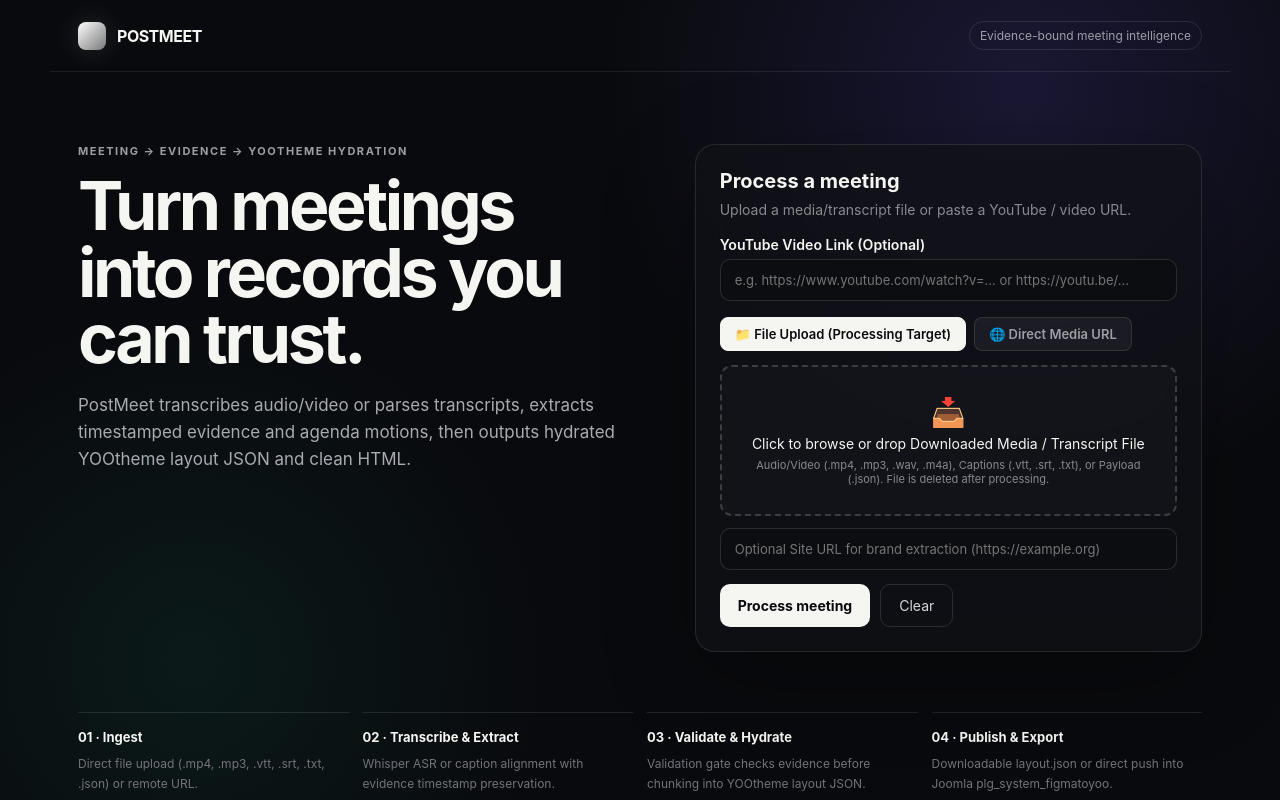
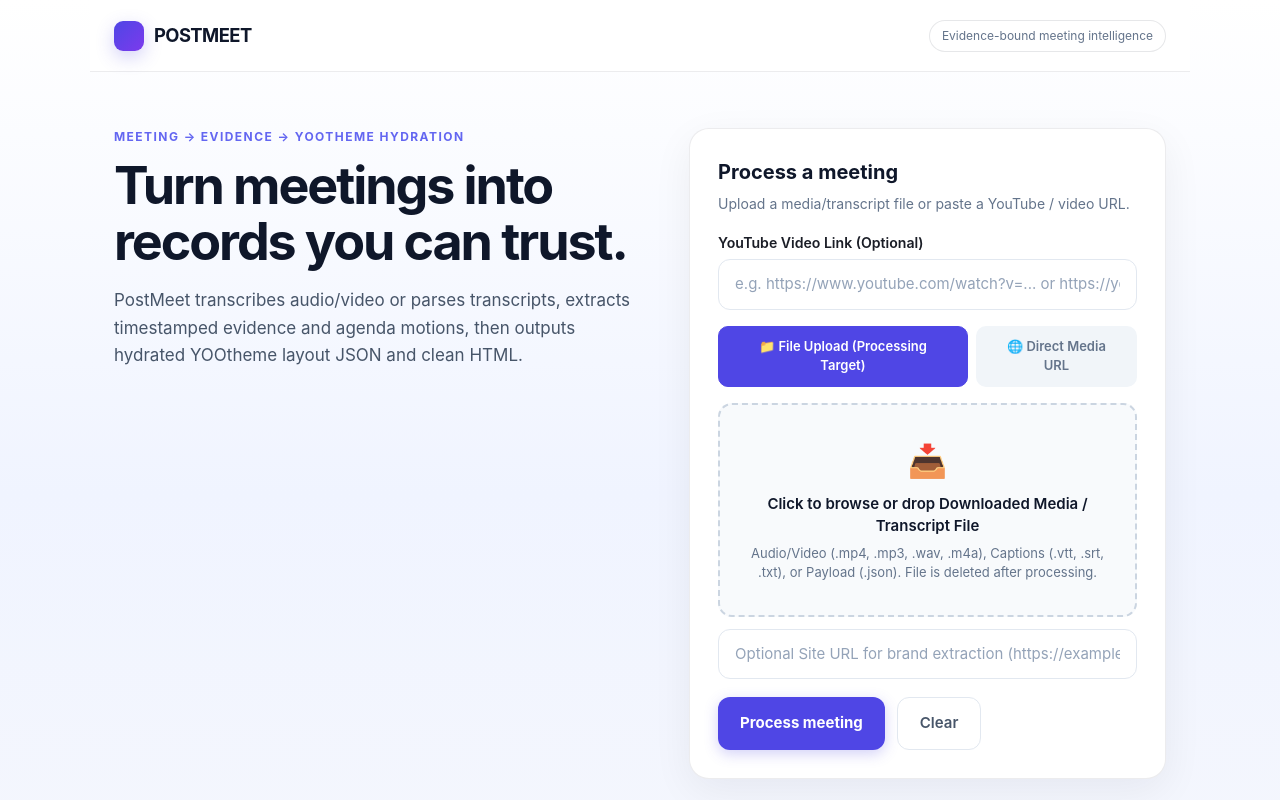
Before and after one commit to Ig0tU/postmeet, a Next.js app: page / in a window 1280 px wide. Shown: the top 800 px of the page. Built offline with nearby package versions, Linux system fonts and the light colour scheme.

Commit message:
Bright, inviting UI foundation for non-technical users

```diff
--- a/app/globals.css
+++ b/app/globals.css
@@ -1,64 +1,450 @@
 * { box-sizing: border-box; }
 html, body { margin: 0; min-height: 100%; }
-body { background: #090a0d; color: #f5f5f2; font-family: Inter, ui-sans-serif, system-ui, -apple-system, BlinkMacSystemFont, "Segoe UI", sans-serif; }
+body {
+  background: #f7f8fc;
+  color: #1a1d26;
+  font-family: Inter, ui-sans-serif, system-ui, -apple-system, BlinkMacSystemFont, "Segoe UI", sans-serif;
+  line-height: 1.5;
+}
 button, input { font: inherit; }
 button { cursor: pointer; }
-.shell { min-height: 100vh; overflow-x: hidden; background: radial-gradient(circle at 80% 10%, rgba(116, 93, 255, .16), transparent 32%), radial-gradient(circle at 15% 70%, rgba(35, 211, 165, .08), transparent 28%), #090a0d; }
-.nav { height: 72px; display: flex; align-items: center; justify-content: space-between; max-width: 1180px; margin: 0 auto; padding: 0 28px; border-bottom: 1px solid rgba(255,255,255,.08); }
-.brand { display: flex; gap: 11px; align-items: center; font-weight: 750; letter-spacing: -.03em; }
-.mark { width: 28px; height: 28px; border-radius: 8px; background: linear-gradient(135deg, #fff, #777); box-shadow: 0 0 28px rgba(255,255,255,.14); }
-.badge { color: #9d9da5; font-size: 12px; border: 1px solid rgba(255,255,255,.1); border-radius: 999px; padding: 6px 10px; }
-.hero { max-width: 1180px; margin: 0 auto; padding: 72px 28px 60px; display: grid; grid-template-columns: 1.05fr .95fr; gap: 56px; align-items: start; }
-.eyebrow { color: #9d9da5; text-transform: uppercase; letter-spacing: .14em; font-size: 11px; font-weight: 700; }
-h1 { margin: 14px 0 20px; max-width: 720px; font-size: clamp(40px, 6vw, 68px); line-height: .98; letter-spacing: -.05em; }
-.lede { max-width: 650px; color: #a9a9b1; font-size: 17px; line-height: 1.6; }
-.card { border: 1px solid rgba(255,255,255,.1); background: rgba(17,18,23,.76); backdrop-filter: blur(22px); border-radius: 20px; padding: 24px; box-shadow: 0 24px 90px rgba(0,0,0,.28); }
-.card h2 { margin: 0 0 6px; font-size: 20px; }
-.card p { margin: 0 0 16px; color: #898991; font-size: 14px; line-height: 1.5; }
 
-.tabs { display: flex; gap: 8px; margin-bottom: 14px; }
-.tab-btn { background: rgba(255,255,255,.05); border: 1px solid rgba(255,255,255,.1); border-radius: 8px; padding: 8px 14px; color: #9d9da5; font-size: 13px; font-weight: 600; transition: all .2s; }
-.tab-btn.active { background: #f5f5f2; color: #090a0d; border-color: #f5f5f2; }
+/* Layout */
+.shell {
+  min-height: 100vh;
+  overflow-x: hidden;
+  background: linear-gradient(180deg, #ffffff 0%, #f0f4ff 45%, #f7f8fc 100%);
+}
 
-.dropzone { border: 2px dashed rgba(255,255,255,.18); border-radius: 12px; padding: 28px 16px; text-align: center; cursor: pointer; transition: all .2s; background: rgba(255,255,255,.02); }
-.dropzone:hover, .dropzone.dragover { border-color: rgba(255,255,255,.5); background: rgba(255,255,255,.05); }
-.dropzone-icon { font-size: 28px; margin-bottom: 6px; }
-.dropzone-label { font-size: 14px; color: #f5f5f2; }
-.dropzone-hint { font-size: 11px; color: #898991; margin-top: 6px; }
+.nav {
+  height: 72px;
+  display: flex;
+  align-items: center;
+  justify-content: space-between;
+  max-width: 1100px;
+  margin: 0 auto;
+  padding: 0 24px;
+  border-bottom: 1px solid rgba(15, 23, 42, 0.08);
+  background: rgba(255, 255, 255, 0.85);
+  backdrop-filter: blur(12px);
+  position: sticky;
+  top: 0;
+  z-index: 20;
+}
 
-.input { width: 100%; background: #0c0d11; color: #fff; border: 1px solid rgba(255,255,255,.13); border-radius: 10px; padding: 12px 14px; outline: none; font-size: 13px; }
-.input:focus { border-color: rgba(255,255,255,.38); }
-.actions { display: flex; gap: 10px; margin-top: 14px; }
-.primary { border: 0; border-radius: 10px; padding: 12px 18px; background: #f5f5f2; color: #090a0d; font-weight: 750; font-size: 14px; transition: opacity .2s; }
-.primary:hover { opacity: .9; }
-.primary:disabled { opacity: .45; cursor: wait; }
-.secondary { border: 1px solid rgba(255,255,255,.12); border-radius: 10px; padding: 12px 18px; background: transparent; color: #d5d5da; font-size: 14px; }
+.brand {
+  display: flex;
+  gap: 10px;
+  align-items: center;
+  font-weight: 750;
+  letter-spacing: -0.03em;
+  font-size: 1.15rem;
+  color: #0f172a;
+}
 
-.status { margin-top: 14px; font-size: 13px; line-height: 1.5; padding: 10px 14px; border-radius: 8px; }
-.status.info { background: rgba(99, 102, 241, .12); color: #a5b4fc; border: 1px solid rgba(99, 102, 241, .25); }
-.status.error { background: rgba(239, 68, 68, .12); color: #fca5a5; border: 1px solid rgba(239, 68, 68, .25); }
-.status.success { background: rgba(16, 185, 129, .12); color: #6ee7b7; border: 1px solid rgba(16, 185, 129, .25); }
+.mark {
+  width: 30px;
+  height: 30px;
+  border-radius: 9px;
+  background: linear-gradient(135deg, #4f46e5, #7c3aed);
+  box-shadow: 0 6px 18px rgba(79, 70, 229, 0.25);
+}
 
-.results-panel { margin-top: 24px; padding-top: 20px; border-top: 1px solid rgba(255,255,255,.1); }
-.results-header { display: flex; justify-content: space-between; align-items: center; margin-bottom: 14px; }
-.results-header h3 { margin: 0; font-size: 16px; color: #6ee7b7; }
-.results-counts { font-size: 12px; color: #9d9da5; }
+.badge {
+  color: #64748b;
+  font-size: 12px;
+  border: 1px solid rgba(15, 23, 42, 0.1);
+  border-radius: 999px;
+  padding: 6px 12px;
+  background: #fff;
+}
 
-.download-grid { display: grid; grid-template-columns: 1fr 1fr; gap: 8px; margin-bottom: 18px; }
-.dl-btn { border: 1px solid rgba(255,255,255,.12); background: rgba(255,255,255,.04); color: #f5f5f2; padding: 10px 12px; border-radius: 8px; font-size: 12px; font-weight: 600; text-align: center; transition: all .2s; }
-.dl-btn:hover { background: rgba(255,255,255,.1); border-color: rgba(255,255,255,.3); }
-.dl-btn.primary { background: #f5f5f2; color: #090a0d; border-color: #f5f5f2; }
-.dl-btn.primary:hover { opacity: .9; }
+/* Hero */
+.hero {
+  max-width: 1100px;
+  margin: 0 auto;
+  padding: 56px 24px 48px;
+  display: grid;
+  grid-template-columns: 1.05fr 0.95fr;
+  gap: 48px;
+  align-items: start;
+}
 
-.plugin-bridge { background: rgba(99, 102, 241, .06); border: 1px solid rgba(99, 102, 241, .2); border-radius: 12px; padding: 14px; margin-top: 12px; }
-.plugin-bridge h4 { margin: 0 0 4px; font-size: 13px; color: #c7d2fe; }
-.bridge-desc { margin: 0 0 10px; font-size: 11px; color: #94a3b8; }
-.bridge-inputs { display: flex; flex-direction: column; gap: 8px; }
+.eyebrow {
+  color: #6366f1;
+  text-transform: uppercase;
+  letter-spacing: 0.12em;
+  font-size: 12px;
+  font-weight: 700;
+}
 
-.pipeline { max-width: 1180px; margin: 0 auto; padding: 0 28px 80px; display: grid; grid-template-columns: repeat(4,1fr); gap: 14px; }
-.step { border-top: 1px solid rgba(255,255,255,.1); padding-top: 16px; }
-.step b { display: block; font-size: 13px; margin-bottom: 7px; color: #f5f5f2; }
-.step span { color: #73737c; font-size: 12px; line-height: 1.45; }
-.footer { max-width: 1180px; margin: auto; padding: 22px 28px 34px; color: #5f6068; font-size: 12px; border-top: 1px solid rgba(255,255,255,.07); }
-@media (max-width: 860px) { .hero { grid-template-columns: 1fr; padding-top: 48px; gap: 32px; } .pipeline { grid-template-columns: 1fr 1fr; } .download-grid { grid-template-columns: 1fr; } }
-@media (max-width: 520px) { .nav { padding: 0 18px; } .hero, .pipeline, .footer { padding-left: 18px; padding-right: 18px; } .pipeline { grid-template-columns: 1fr; } }
+h1 {
+  margin: 12px 0 16px;
+  max-width: 620px;
+  font-size: clamp(36px, 5vw, 52px);
+  line-height: 1.08;
+  letter-spacing: -0.04em;
+  color: #0f172a;
+}
+
+.lede {
+  max-width: 540px;
+  color: #475569;
+  font-size: 17px;
+  line-height: 1.6;
+}
+
+/* Card */
+.card {
+  border: 1px solid rgba(15, 23, 42, 0.08);
+  background: #ffffff;
+  border-radius: 20px;
+  padding: 28px;
+  box-shadow: 0 12px 40px rgba(15, 23, 42, 0.06);
+}
+
+.card h2 {
+  margin: 0 0 6px;
+  font-size: 20px;
+  color: #0f172a;
+}
+
+.card p {
+  margin: 0 0 18px;
+  color: #64748b;
+  font-size: 14px;
+  line-height: 1.5;
+}
+
+/* Tabs */
+.tabs {
+  display: flex;
+  gap: 8px;
+  margin-bottom: 16px;
+}
+
+.tab-btn {
+  background: #f1f5f9;
+  border: 1px solid transparent;
+  border-radius: 10px;
+  padding: 10px 16px;
+  color: #64748b;
+  font-size: 13px;
+  font-weight: 600;
+  transition: all 0.15s ease;
+}
+
+.tab-btn.active {
+  background: #4f46e5;
+  color: #ffffff;
+  border-color: #4f46e5;
+}
+
+.tab-btn:hover:not(.active) {
+  background: #e2e8f0;
+}
+
+/* Dropzone */
+.dropzone {
+  border: 2px dashed #cbd5e1;
+  border-radius: 14px;
+  padding: 32px 16px;
+  text-align: center;
+  cursor: pointer;
+  transition: all 0.2s ease;
+  background: #f8fafc;
+}
+
+.dropzone:hover,
+.dropzone.dragover {
+  border-color: #6366f1;
+  background: #eef2ff;
+}
+
+.dropzone-icon {
+  font-size: 32px;
+  margin-bottom: 8px;
+}
+
+.dropzone-label {
+  font-size: 15px;
+  color: #0f172a;
+  font-weight: 600;
+}
+
+.dropzone-hint {
+  font-size: 13px;
+  color: #64748b;
+  margin-top: 6px;
+}
+
+/* Inputs */
+.input {
+  width: 100%;
+  background: #ffffff;
+  color: #0f172a;
+  border: 1px solid #e2e8f0;
+  border-radius: 12px;
+  padding: 13px 16px;
+  outline: none;
+  font-size: 15px;
+  transition: border-color 0.15s ease;
+}
+
+.input:focus {
+  border-color: #6366f1;
+  box-shadow: 0 0 0 3px rgba(99, 102, 241, 0.15);
+}
+
+.input::placeholder {
+  color: #94a3b8;
+}
+
+/* Buttons */
+.actions {
+  display: flex;
+  gap: 12px;
+  margin-top: 18px;
+}
+
+.primary {
+  border: 0;
+  border-radius: 12px;
+  padding: 14px 22px;
+  background: #4f46e5;
+  color: #ffffff;
+  font-weight: 700;
+  font-size: 15px;
+  transition: all 0.15s ease;
+  box-shadow: 0 4px 14px rgba(79, 70, 229, 0.25);
+}
+
+.primary:hover {
+  background: #4338ca;
+  transform: translateY(-1px);
+}
+
+.primary:disabled {
+  opacity: 0.55;
+  cursor: wait;
+  transform: none;
+}
+
+.secondary {
+  border: 1px solid #e2e8f0;
+  border-radius: 12px;
+  padding: 14px 22px;
+  background: #ffffff;
+  color: #475569;
+  font-size: 15px;
+  font-weight: 600;
+}
+
+.secondary:hover {
+  background: #f8fafc;
+}
+
+/* Status messages */
+.status {
+  margin-top: 16px;
+  font-size: 14px;
+  line-height: 1.5;
+  padding: 12px 16px;
+  border-radius: 12px;
+}
+
+.status.info {
+  background: #eef2ff;
+  color: #3730a3;
+  border: 1px solid #c7d2fe;
+}
+
+.status.error {
+  background: #fef2f2;
+  color: #991b1b;
+  border: 1px solid #fecaca;
+}
+
+.status.success {
+  background: #ecfdf5;
+  color: #065f46;
+  border: 1px solid #a7f3d0;
+}
+
+/* Results */
+.results-panel {
+  margin-top: 28px;
+  padding-top: 24px;
+  border-top: 1px solid #e2e8f0;
+}
+
+.results-header {
+  display: flex;
+  justify-content: space-between;
+  align-items: center;
+  margin-bottom: 16px;
+  flex-wrap: wrap;
+  gap: 8px;
+}
+
+.results-header h3 {
+  margin: 0;
+  font-size: 17px;
+  color: #065f46;
+}
+
+.results-counts {
+  font-size: 13px;
+  color: #64748b;
+}
+
+.download-grid {
+  display: grid;
+  grid-template-columns: 1fr 1fr;
+  gap: 10px;
+  margin-bottom: 20px;
+}
+
+.dl-btn {
+  border: 1px solid #e2e8f0;
+  background: #ffffff;
+  color: #0f172a;
+  padding: 12px 14px;
+  border-radius: 10px;
+  font-size: 13px;
+  font-weight: 600;
+  text-align: center;
+  transition: all 0.15s ease;
+}
+
+.dl-btn:hover {
+  background: #f8fafc;
+  border-color: #cbd5e1;
+}
+
+.dl-btn.primary {
+  background: #4f46e5;
+  color: #ffffff;
+  border-color: #4f46e5;
+}
+
+.dl-btn.primary:hover {
+  background: #4338ca;
+}
+
+/* Speaker review cards (new) */
+.speaker-grid {
+  display: grid;
+  gap: 12px;
+  margin: 16px 0 20px;
+}
+
+.speaker-card {
+  background: #f8fafc;
+  border: 1px solid #e2e8f0;
+  border-radius: 12px;
+  padding: 14px 16px;
+}
+
+.speaker-card label {
+  display: block;
+  font-size: 12px;
+  font-weight: 600;
+  color: #64748b;
+  margin-bottom: 6px;
+}
+
+.speaker-sample {
+  font-size: 13px;
+  color: #475569;
+  margin-top: 8px;
+  font-style: italic;
+}
+
+/* Progress */
+.progress-steps {
+  display: flex;
+  flex-direction: column;
+  gap: 8px;
+  margin: 16px 0;
+}
+
+.progress-step {
+  display: flex;
+  align-items: center;
+  gap: 10px;
+  font-size: 14px;
+  color: #64748b;
+}
+
+.progress-step.active {
+  color: #4f46e5;
+  font-weight: 600;
+}
+
+.progress-step.done {
+  color: #059669;
+}
+
+/* Pipeline explanation */
+.pipeline {
+  max-width: 1100px;
+  margin: 0 auto;
+  padding: 0 24px 64px;
+  display: grid;
+  grid-template-columns: repeat(4, 1fr);
+  gap: 16px;
+}
+
+.step {
+  background: #ffffff;
+  border: 1px solid #e2e8f0;
+  border-radius: 14px;
+  padding: 18px;
+}
+
+.step b {
+  display: block;
+  font-size: 14px;
+  margin-bottom: 6px;
+  color: #0f172a;
+}
+
+.step span {
+  color: #64748b;
+  font-size: 13px;
+  line-height: 1.45;
+}
+
+.footer {
+  max-width: 1100px;
+  margin: auto;
+  padding: 24px;
+  color: #94a3b8;
+  font-size: 13px;
+  border-top: 1px solid #e2e8f0;
+  text-align: center;
+}
+
+/* Responsive */
+@media (max-width: 860px) {
+  .hero {
+    grid-template-columns: 1fr;
+    padding-top: 40px;
+    gap: 32px;
+  }
+  .pipeline {
+    grid-template-columns: 1fr 1fr;
+  }
+  .download-grid {
+    grid-template-columns: 1fr;
+  }
+}
+
+@media (max-width: 520px) {
+  .nav { padding: 0 16px; }
+  .hero, .pipeline, .footer { padding-left: 16px; padding-right: 16px; }
+  .pipeline { grid-template-columns: 1fr; }
+  .actions { flex-direction: column; }
+  .primary, .secondary { width: 100%; }
+}
```
